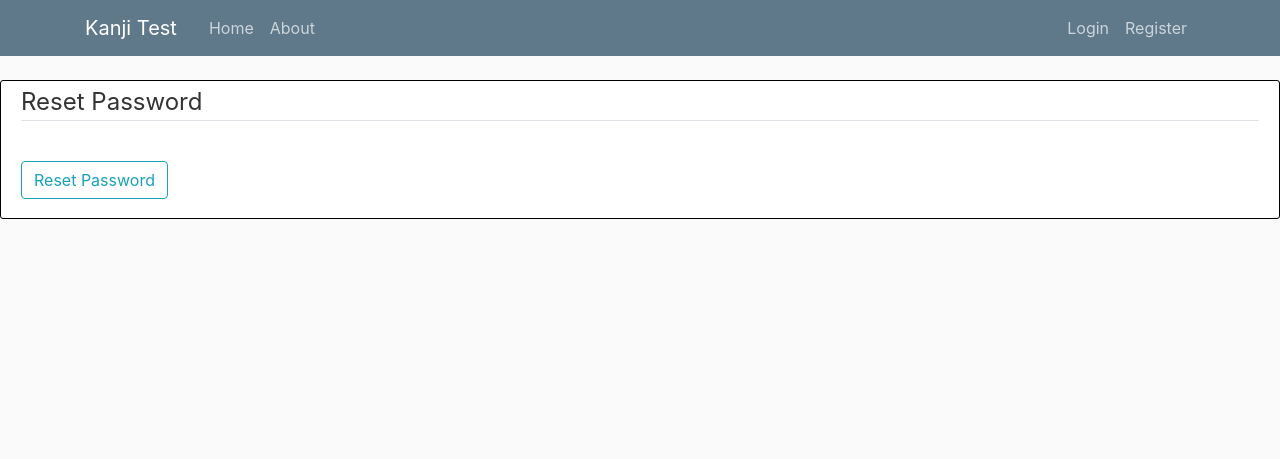
After one commit to just1nt1me/kanji_app, a Django app: page /password-reset-confirm/1/1/ in a window 1280 px wide. The commit adds this page. Shown: the top 459 px of the page. Run offline with Django 4.2, Linux system fonts and the light colour scheme; parts of the project's set-up code (start-up, migrations or seed data) failed here and were passed over; some libraries are stand-ins or nearby versions.

Commit message:
add pages for password reset

```diff
--- a/kanji_app/urls.py
+++ b/kanji_app/urls.py
@@ -25,6 +25,10 @@ urlpatterns = [
     path('admin/', admin.site.urls),
     path('login/', auth_views.LoginView.as_view(), name='login'),
     path('logout/', auth_views.LogoutView.as_view(), name='logout'),
+    path('password-reset/', auth_views.PasswordResetView.as_view(), name='password_reset'),
+    path('password-reset/done/', auth_views.PasswordResetDoneView.as_view(), name='password_reset_done'),
+    path('password-reset-confirm/<uidb64>/<token>/', auth_views.PasswordResetConfirmView.as_view(), name='password_reset_confirm'),
+    path('password-reset-complete/', auth_views.PasswordResetCompleteView.as_view(), name='password_reset_complete'),
     path("", include("level_test.urls")),
     path("study", include("study_decks.urls")),
 ]
--- /dev/null
+++ b/study_decks/templates/registration/password_reset_confirm.html
@@ -0,0 +1,16 @@
+{% extends "level-test/base.html" %}
+{% load crispy_forms_tags %}
+{% block content %}
+    <div class="content-section">
+        <form method="POST">
+            {% csrf_token %}
+            <fieldset class="form-group">
+                <legend class="border-bottom mb-4">Reset Password</legend>
+                {{ form|crispy }}
+            </fieldset>
+            <div class="form-group">
+                <button class="btn btn-outline-info" type="submit">Reset Password</button>
+            </div>
+        </form>
+    </div>
+{% endblock content %}
--- /dev/null
+++ b/study_decks/templates/registration/password_reset_done.html
@@ -0,0 +1,6 @@
+{% extends "level-test/base.html" %}
+{% block content %}
+    <div class="alert alert-info">
+        An email has been sent with instructions to reset your password
+    </div>
+{% endblock content %}
--- a/study_decks/views.py
+++ b/study_decks/views.py
@@ -20,10 +20,10 @@ def register(request):
         form = UserRegisterForm()
     return render(request, 'registration/register.html', {'form': form})
 
+@login_required
 def study(request):
     return render(request, 'study-decks/study.html')
 
-@login_required
 def study_level(request, jlpt_level):
     if request.method == 'POST':
         # Handle user feedback and update progress
```
Also changed, not shown: study_decks/templates/registration/login.html (+5 -2 lines), study_decks/templates/registration/password_reset.html (added, +16 -0 lines), study_decks/templates/registration/password_reset_complete.html (added, +7 -0 lines).
